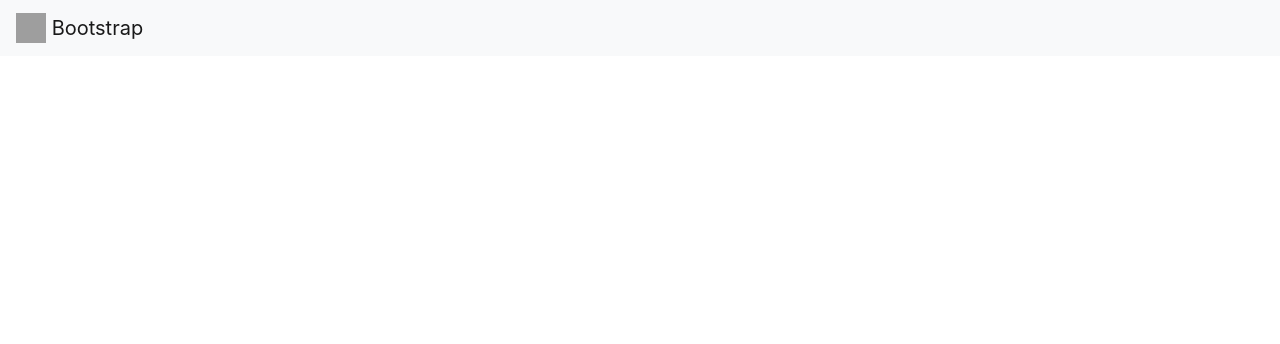
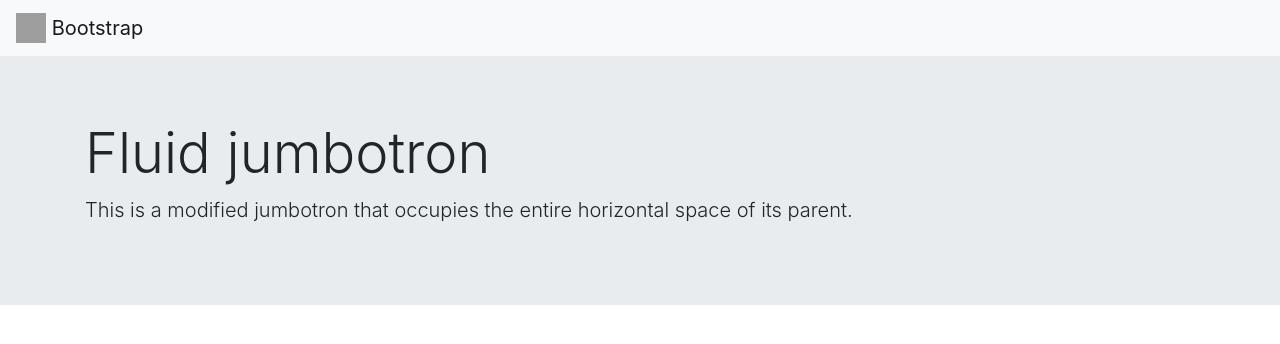
Before and after one commit to letrungtin09/-DuAnGit, a plain HTML site: page index.html in a window 1280 px wide. Drawn offline with nearby package versions, Linux system fonts and the light colour scheme; grey boxes are pictures that could not be loaded.

Commit message:
add content banner

```diff
--- a/index.html
+++ b/index.html
@@ -19,7 +19,14 @@
             </a>
         </nav>
     </header>
-    <section class="banner"></section>
+    <section class="banner">
+        <div class="jumbotron jumbotron-fluid">
+            <div class="container">
+              <h1 class="display-4">Fluid jumbotron</h1>
+              <p class="lead">This is a modified jumbotron that occupies the entire horizontal space of its parent.</p>
+            </div>
+          </div>
+    </section>
     <section class="products"></section>
     <footer></footer>
 
```
